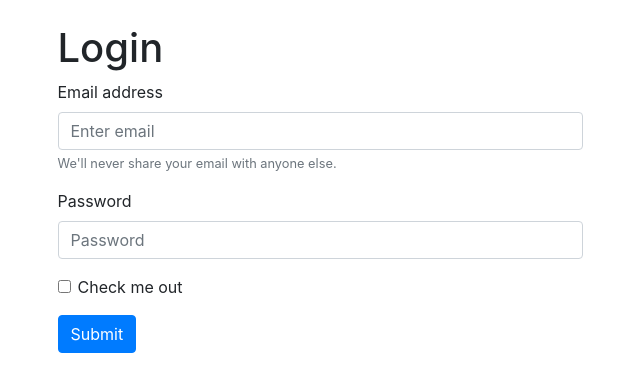
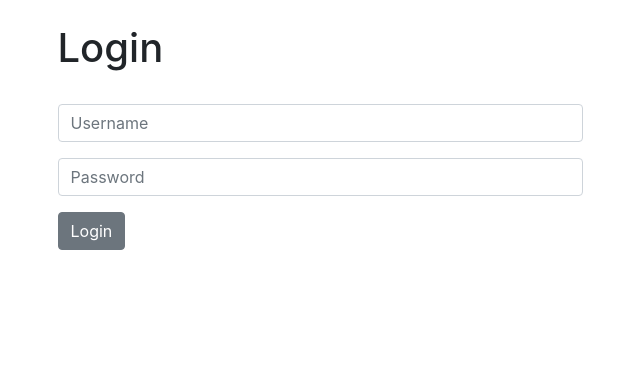
Before and after one commit to fuadeyuboglu/Django-CRM, a Django app: page / in a window 1280 px wide. Shown: the part 56-448 px from the top of the page, without its empty margins (320-960 px from the left). Run offline with Django 4.2, Linux system fonts and the light colour scheme.

Commit message:
Made changes on the form

```diff
--- a/website/templates/home.html
+++ b/website/templates/home.html
@@ -5,25 +5,18 @@
 <div class="col-md-6 offset-md-3">
 
     <h1>Login</h1>
-
+    <br />
     <form method="POST" action="{% url 'home' %}">
         <!-- cross-site request forgery token -->
         {% csrf_token %}
         <form>
             <div class="form-group">
-              <label for="exampleInputEmail1">Email address</label>
-              <input type="email" class="form-control" id="exampleInputEmail1" aria-describedby="emailHelp" placeholder="Enter email">
-              <small id="emailHelp" class="form-text text-muted">We'll never share your email with anyone else.</small>
+              <input type="text" class="form-control" name="username" placeholder="Username" required>
             </div>
             <div class="form-group">
-              <label for="exampleInputPassword1">Password</label>
-              <input type="password" class="form-control" id="exampleInputPassword1" placeholder="Password">
+              <input type="password" class="form-control" name="password" placeholder="Password" required>
             </div>
-            <div class="form-group form-check">
-              <input type="checkbox" class="form-check-input" id="exampleCheck1">
-              <label class="form-check-label" for="exampleCheck1">Check me out</label>
-            </div>
-            <button type="submit" class="btn btn-primary">Submit</button>
+            <button type="submit" class="btn btn-secondary">Login</button>
           </form>
     </form>
 </div>
```
